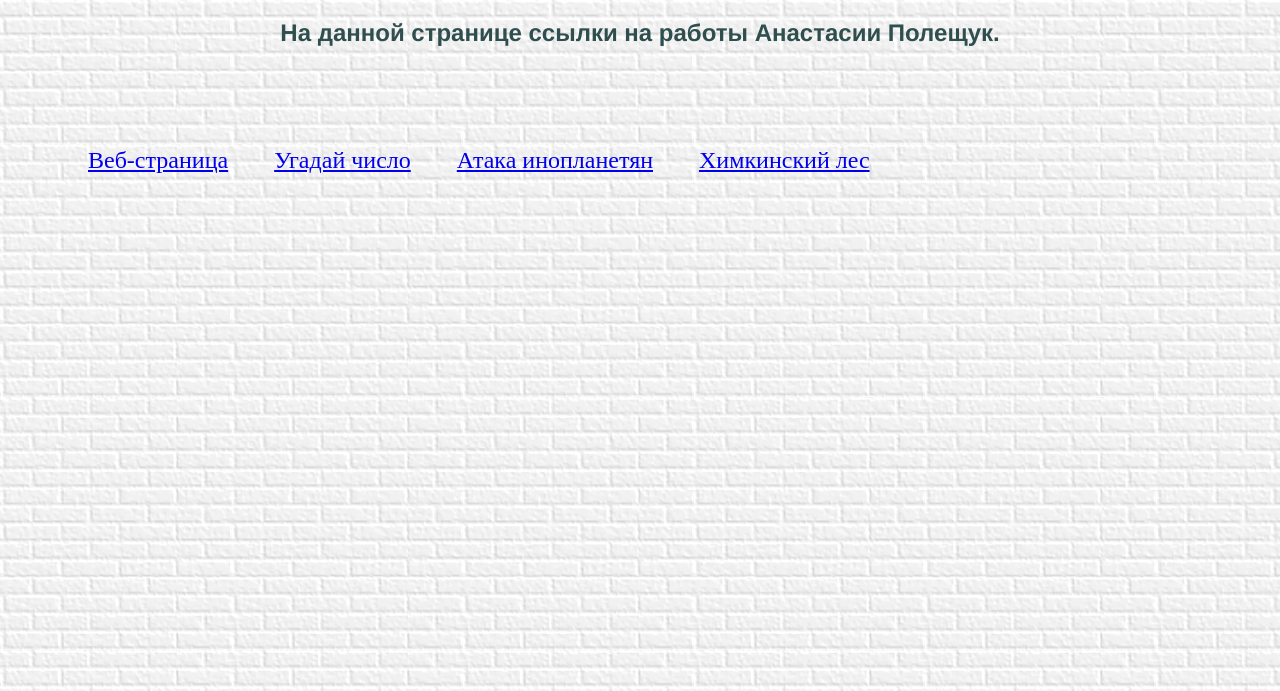
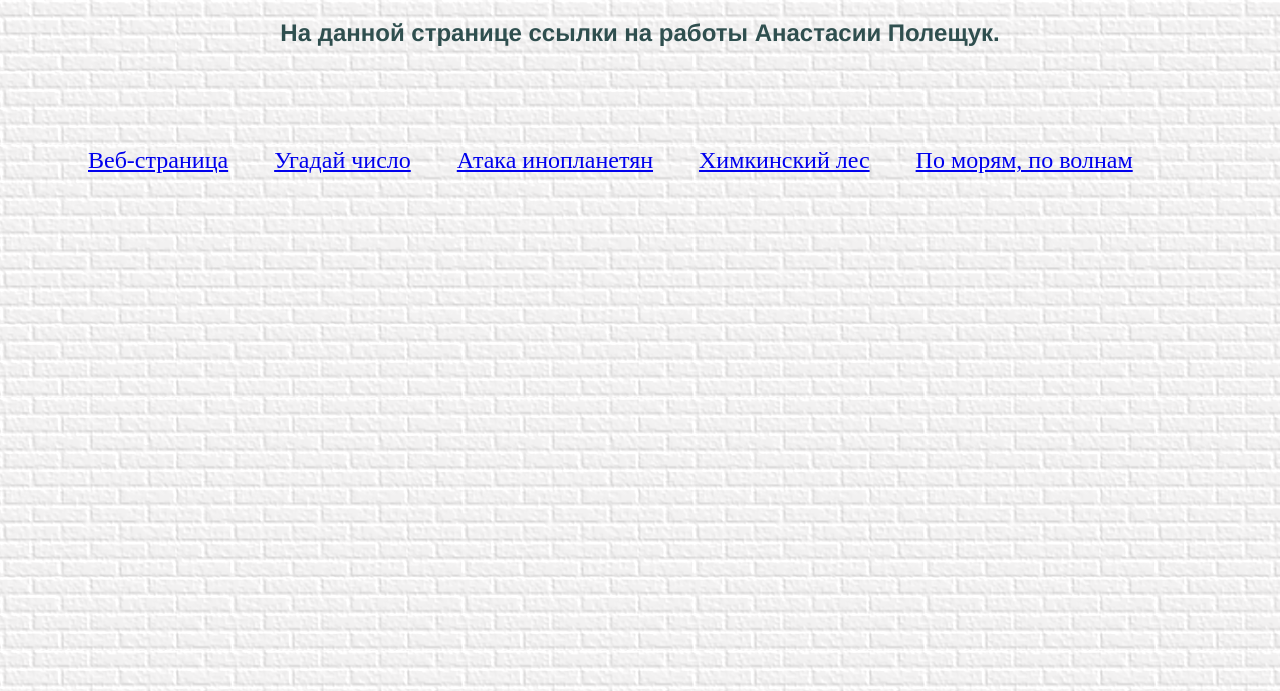
Before and after one commit to nastipoles/nastimain.github.io, a plain HTML site: page index.html in a window 1280 px wide. Shown: the part 109-800 px from the top of the page. Drawn offline with Linux system fonts and the light colour scheme.

Commit message:
initail commit

```diff
--- a/index.html
+++ b/index.html
@@ -17,6 +17,7 @@
 
 <a href="https://nastipoles.github.io/nastiatta.github.io/">Атака инопланетян</a>
 <a href=" https://nastipoles.github.io/nastihimki.github.io/">Химкинский лес</a>
+<a href=" https://nastipoles.github.io/nastipomor.github.io/">По морям, по волнам</a>
 
 </ul>
 </body>
```
